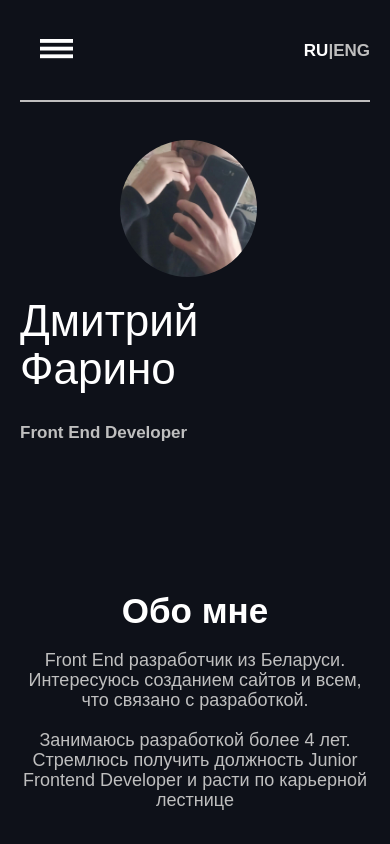
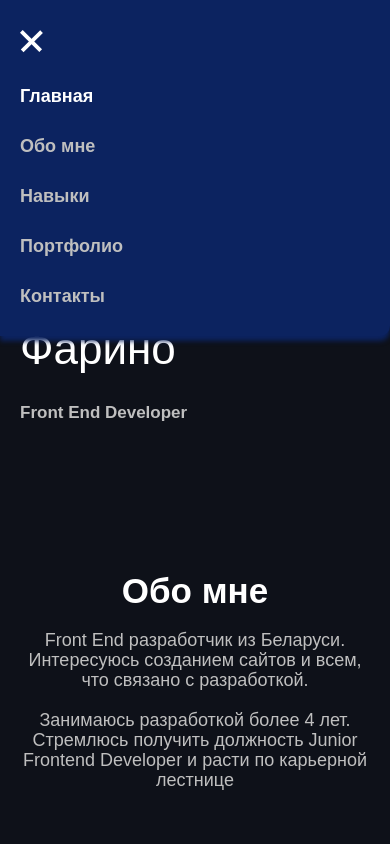
Before and after one commit to NelloCastello/nellocastello.github.io.source, a website: page app/index.html in a window 390 px wide. Both pictures are taken after a click on the button 56 px from the left and 50 px from the top of the page. Shown: the top 844 px of the page. Drawn offline with Linux system fonts and the light colour scheme; a web font is replaced by a local one.

Commit message:
Nearly ready (fully operational)

```diff
--- a/app/index.html
+++ b/app/index.html
@@ -14,37 +14,47 @@
     <link rel="stylesheet" href="styles/style.css">
 </head>
 <body>
+    <div class="menu">
+        <button type="button" class="menu__close-btn" onclick="closeMenu()"><img src="images/icons/close.svg" alt="Закрыть"></button>
+            <section class="menu__section --selected" onclick="closeMenu()"><a href="#home">Главная</a></section>
+            <section class="menu__section" onclick="closeMenu()"><a href="#about_me">Обо мне</a></section>
+            <section class="menu__section" onclick="closeMenu()"><a href="#skills">Навыки</a></section>
+            <section class="menu__section" onclick="closeMenu()"><a href="#portfolio">Портфолио</a></section>
+            <section class="menu__section" onclick="closeMenu()"><a href="#contacts">Контакты</a></section>
+    </div>
+
     <nav class="nav">
         <div class="nav__container container">
-            <button class="nav__menu-btn"><img src="images/icons/menu.svg" alt="Меню"></button>
-            <div class="nav__lang-wrapper lang-wrapper">
+            <button type="button" class="nav__menu-btn" onclick="openMenu()"><img src="images/icons/menu.svg" alt="Меню"></button>
+            <div class="nav__lang-wrapper lang-wrapper" title="В разработке">
                 <a href="#" class="nav__lang --selected lang">RU</a>|<a href="#" class="nav__lang lang">ENG</a>
             </div>
             <section class="nav__sections">
-                <button class="nav__sections-close-btn"><img src="images/icons/close.svg" alt="Закрыть"></button>
-                <section class="nav__section --selected"><a href="#">Главная</a></section>
-                <section class="nav__section"><a href="#">Обо мне</a></section>
-                <section class="nav__section"><a href="#">Навыки</a></section>
-                <section class="nav__section"><a href="#">Портфолио</a></section>
-                <section class="nav__section"><a href="#">Контакты</a></section>
+                <section class="nav__section --selected"><a href="#home">Главная</a></section>
+                <section class="nav__section"><a href="#about_me">Обо мне</a></section>
+                <section class="nav__section"><a href="#skills">Навыки</a></section>
+                <section class="nav__section"><a href="#portfolio">Портфолио</a></section>
+                <section class="nav__section"><a href="#contacts">Контакты</a></section>
             </section>
         </div>
     </nav>
 
     <main class="content">
         <div class="content__container container">
-            <div class="content__home">
+            <div class="content__home" name="home">
+                <a name="home" class="scroll-to"></a>
                 <div class="content__home-selphy" style="background-image: url(images/selphy.jpg);"></div>
                 <h1 class="content__home-name">Дмитрий<br>Фарино</h1>
 
                 <p class="content__home-about">Front End Developer</p>
 
-                <div class="content__home-lang-wrapper lang-wrapper">
+                <div class="content__home-lang-wrapper lang-wrapper" title="В разработке">
                     <a href="#" class="content__home-lang lang --selected">RU</a>|<a href="#" class="content__home-lang lang">ENG</a>
                 </div>
             </div>
 
             <section class="content__section content__about_me">
+                <a name="about_me" class="scroll-to"></a>
                 <h1 class="content__section-title">Обо мне</h1>
                 <p class="content__section-description">
                     Front End разработчик из Беларуси.<br>
@@ -56,6 +66,7 @@
             </section>
 
             <section class="content__section">
+                <a name="skills" class="scroll-to"></a>
                 <h1 class="content__section-title">Навыки</h1>
                 <section class="content__subsection">
                     <h2 class="content__subsection-title">Работаю с языками:</h2>
@@ -148,6 +159,7 @@
             </section>
 
             <section class="content__section">
+                <a name="portfolio" class="scroll-to"></a>
                 <h1 class="content__section-title">Портфолио</h1>
                 <ul class="content__section-items">
                     <li class="content__section-item">
@@ -162,13 +174,14 @@
             </section>
 
             <section class="content__section content__contacts">
+                <a name="contacts" class="scroll-to"></a>
                 <h1 class="content__section-title content__contacts-title">Контакты</h1>
                 <ul class="content__section-items content__contacts-items">
                     <li class="content__contacts-item" style="background-image: url(images/logos/icons8-mail.svg);">
-                        <a href="/"></a>
+                        <a href="mailto:dfarino46@gmail.com" title="dfarino46@gmail.com"></a>
                     </li>
                     <li class="content__contacts-item" style="background-image: url(images/logos/icons8-telegram-app.svg);">
-                        <a href="/"></a>
+                        <a href="https://t.me/ncastello" title="@ncastello"></a>
                     </li>
                 </ul>
             </section>
@@ -187,4 +200,6 @@
             </div>
         </div>
     </footer>
+
+    <script src="scripts/main.js"></script>
 </body>
--- /dev/null
+++ b/app/scripts/main.js
@@ -0,0 +1,18 @@
+let nav = document.querySelector('.nav');
+let menu = document.querySelector('.menu');
+
+window.addEventListener('scroll', function() {
+    if (this.scrollY > 1) {
+        nav.classList.add('--fixed');
+    } else {
+        nav.classList.remove('--fixed');
+    }
+});
+
+function openMenu() {
+    menu.classList.add('--opened');
+}
+
+function closeMenu() {
+    menu.classList.remove('--opened');
+}
--- a/app/styles/style.css
+++ b/app/styles/style.css
@@ -16,6 +16,12 @@ a {
 }
 
 
+.scroll-to {
+    position: absolute;
+    transform: translateY(-140px);
+}
+
+
 .lang-wrapper {
     font-weight: 700;
     font-size: 17px;
@@ -26,16 +32,83 @@ a {
 }
 
 
-.nav {
-    height: 100px;
+.menu {
+    display: none;
+    z-index: 2;
+    position: fixed;
+    top: 0;
+    left: 0;
+    right: 0;
+    padding-top: 30px;
     padding-left: 20px;
     padding-right: 20px;
+    padding-bottom: 30px;
+    flex-direction: column;
+    align-items: start;
+    background-color: #0C2360;
+    box-shadow: 0 5px 5px #0C2360;
+    border-bottom-right-radius: 10px;
+    row-gap: 30px;
+}
+
+.menu.--opened {
+    display: flex;
+    transform: translateY(0);
+    animation-name: open-menu;
+    animation-duration: 1s;
+}
+
+@keyframes open-menu {
+    from {
+        transform: translateY(-100%);
+    }
+
+    to {
+        transform: translateY(0);
+    }
+}
+
+.menu__section {
+    font-weight: 700;
+    font-size: 18px;
+    line-height: 20px;
+    margin-right: 20px;
+}
+
+.menu__section.--selected {
+    color: #FFFFFF;
+}
+
+.menu__close-btn {
+    padding: 0;
+    background: none;
+    border: none;
+    height: fit-content;
+    align-self: start;
+}
+
+
+.nav {
+    z-index: 1;
+    position: fixed;
+    left: 0;
+    right: 0;
+    padding-left: 20px;
+    padding-right: 20px;
+    background-color: #090B10;
+    transition-property: background-color, box-shadow, color;
+    transition-duration: 300ms;
+}
+
+.nav.--fixed {
+    background-color: #0C2360;
+    box-shadow: 0 5px 5px #0C2360;
+    color: #FFFFFF;
 }
 
 .nav__container {
-    height: 100%;
+    height: 100px;
     display: flex;
-    border-bottom: 2px solid #BFBFBF;
     justify-content: space-between;
     align-items: center;
 }
@@ -65,14 +138,6 @@ a {
     justify-content: space-between;
 }
 
-.nav__sections-close-btn {
-    padding: 0;
-    background: none;
-    border: none;
-    height: fit-content;
-    align-self: start;
-}
-
 .nav__sections-close-btn img {
     width: 23px;
 }
@@ -90,32 +155,6 @@ a {
     color: #FFFFFF;
 }
 
-.nav__sections-close-btn {
-    display: none;
-}
-
-.nav__sections.--menu {
-    z-index: 1;
-    position: fixed;
-    top: 0;
-    left: 0;
-    padding-top: 10px;
-    padding-left: 20px;
-    padding-right: 20px;
-    padding-bottom: 30px;
-    display: flex;
-    flex-direction: column;
-    align-items: start;
-    background-color: #0E1119;
-    box-shadow: 0 0 10px #000000BF;
-    border-bottom-right-radius: 10px;
-    row-gap: 10px;
-}
-
-.nav__sections.--menu .nav__sections-close-btn {
-    display: block;
-}
-
 
 .content {
     padding-left: 20px;
@@ -128,6 +167,7 @@ a {
 }
 
 .content__home {
+    margin-top: 100px;
     display: flex;
     margin-bottom: 150px;
 }
@@ -270,13 +310,13 @@ a {
 .content__contacts-item {
     width: 67px;
     height: 76px;
-    border-radius: 33.5px;
     background-size: contain;
     background-position: center;
     background-repeat: no-repeat;
 }
 
 .content__contacts-item a {
+    display: block;
     width: 100%;
     height: 100%;
 }
@@ -320,7 +360,12 @@ a {
 
 
 @media (max-width: 600px) {
+    .nav .nav__container {
+        height: 80px;
+    }
+
     .content__home {
+        margin-top: 80px;
         flex-direction: column;
     }
 
@@ -357,8 +402,4 @@ a {
     .nav__lang-wrapper {
         display: block;
     }
-
-    .nav__sections-close-btn {
-        display: block;
-    }
 }
```
